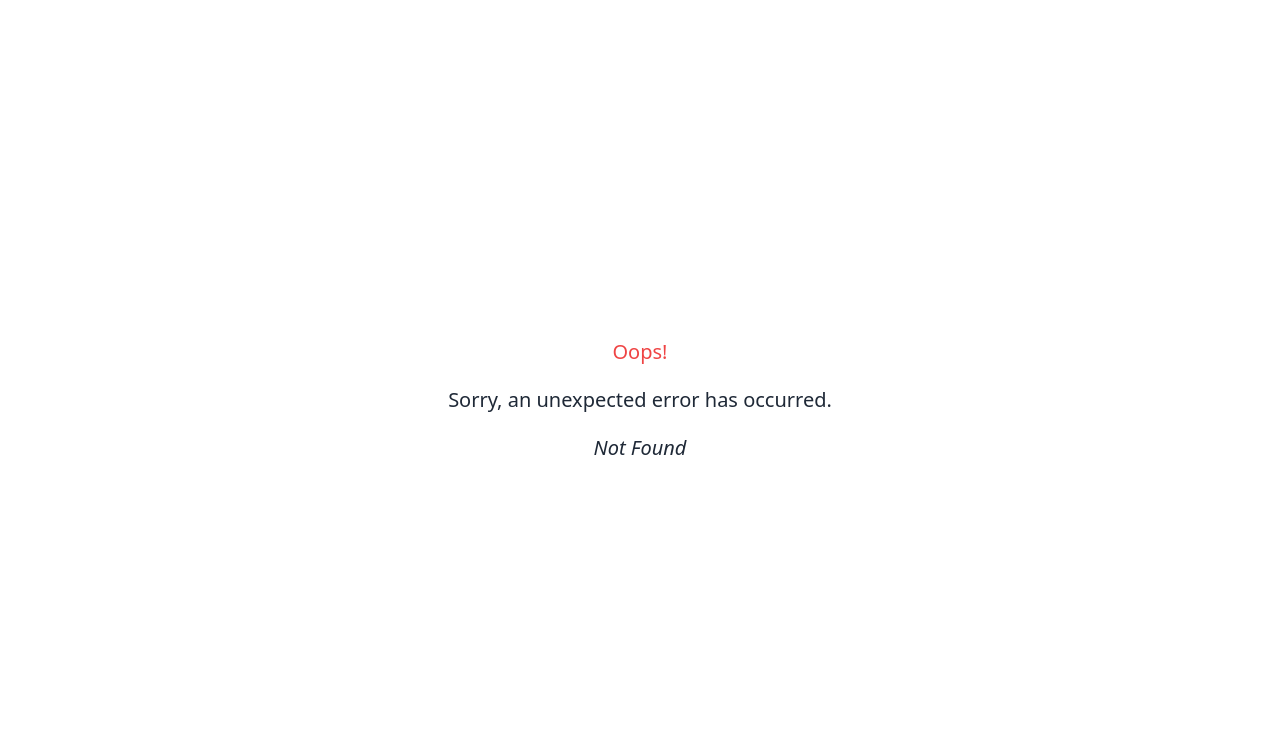
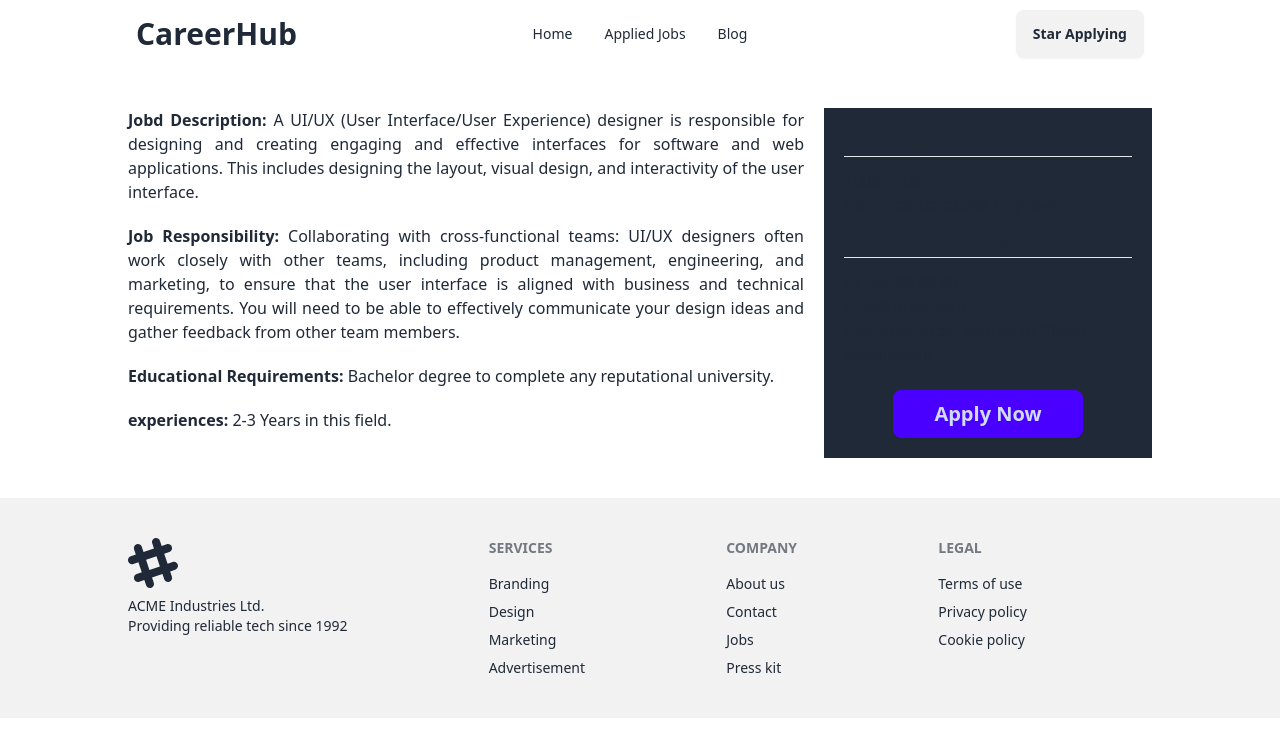
Before and after one commit to Sawon-52/react-career-hub, a React (Vite) app: page /job/1 in a window 1280 px wide. Before the commit this address had no page. Shown: the top 756 px of the page. Built offline with nearby package versions, Linux system fonts and the light colour scheme.

Commit message:
created job details component and it handle to react router

```diff
--- a/src/Components/Banner/Banner.jsx
+++ b/src/Components/Banner/Banner.jsx
@@ -1,6 +1,6 @@
 const Banner = () => {
   return (
-    <div className="md:flex items-center justify-between my-4 ">
+    <div className="md:flex items-center justify-between my-12 min-h-max">
       <div>
         <h1 className="text-5xl font-bold">
           One Step <br /> Closer To Your <br /> <span className="text-blue-400"> Dream Job</span>
--- a/src/Components/FeaturedJob/FeaturedJob.jsx
+++ b/src/Components/FeaturedJob/FeaturedJob.jsx
@@ -11,7 +11,7 @@ const FeaturedJob = () => {
       .then((res) => res.json())
       .then((data) => setJobs(data));
   }, []);
-  console.log(jobs);
+
   return (
     <div>
       <HomeTitle title={"Featured Jobs"} description={"Explore thousands of job opportunities with all the information you need. Its your future"}></HomeTitle>
--- a/src/Components/Job/Job.jsx
+++ b/src/Components/Job/Job.jsx
@@ -1,9 +1,10 @@
 import PropTypes from "prop-types";
 import { SlLocationPin } from "react-icons/sl";
 import { RiMoneyDollarCircleLine } from "react-icons/ri";
+import { Link } from "react-router-dom";
 
 const Job = ({ job }) => {
-  const { logo, job_title, company_name, job_type, remote_or_onsite, location, salary } = job;
+  const { id, logo, job_title, company_name, job_type, remote_or_onsite, location, salary } = job;
   return (
     <div className="border-2 border-gray-600 rounded-xl p-10 space-y-3">
       <img src={logo} alt="Company logo" />
@@ -17,12 +18,17 @@ const Job = ({ job }) => {
         <h3 className="flex items-center gap-3">
           <SlLocationPin /> {location}
         </h3>
-        <h3 className="flex items-center gap-3">
+        <h3 className="flex items-center gap-3 ">
           <RiMoneyDollarCircleLine />
           Salary: {salary}
         </h3>
       </div>
-      <button className="btn btn-info">View Details</button>
+
+      <div>
+        <Link to={`/job/${id}`}>
+          <button className="btn btn-info">View Details</button>
+        </Link>
+      </div>
     </div>
   );
 };
--- /dev/null
+++ b/src/Components/JobDetails/Jobdetails.jsx
@@ -0,0 +1,60 @@
+import { Link, useLoaderData, useParams } from "react-router-dom";
+
+const Jobdetails = () => {
+  const jobs = useLoaderData();
+  const { id } = useParams();
+  //   console.log(data);
+  //   console.log(id);
+
+  const idInt = parseInt(id);
+
+  const job = jobs.find((job) => job.id === idInt);
+
+  const { job_description, job_responsibility, educational_requirements, experiences, salary, job_title, contact_information } = job;
+
+  return (
+    <div className="grid md:grid-cols-3 gap-5 w-4/5 mx-auto my-10">
+      <div className="md:col-span-2 space-y-5 text-justify text-md">
+        <h2>
+          <span className="font-bold">Jobd Description: </span>
+          {job_description}
+        </h2>
+        <h2>
+          <span className="font-bold">Job Responsibility: </span>
+          {job_responsibility}
+        </h2>
+        <h2>
+          <span className="font-bold">Educational Requirements: </span>
+          {educational_requirements}
+        </h2>
+        <h2>
+          <span className="font-bold">experiences: </span>
+          {experiences}
+        </h2>
+      </div>
+
+      <div className="bg-gray-800 p-5">
+        <div>
+          <h2 className="text-xl font-bold">Job Details</h2>
+          <hr />
+          <h3 className="mt-3">{salary}</h3>
+          <h3>{job_title}</h3>
+        </div>
+        <div>
+          <h1 className="text-xl font-bold mt-3">Contact Information</h1>
+          <hr />
+          <h3 className="mt-3">{contact_information.phone}</h3>
+          <h3>{contact_information.email}</h3>
+          <h3>{contact_information.address}</h3>
+        </div>
+        <div className="flex justify-center mt-6">
+          <Link>
+            <button className="btn btn-primary px-10 text-xl"> Apply Now</button>
+          </Link>
+        </div>
+      </div>
+    </div>
+  );
+};
+
+export default Jobdetails;
--- a/src/main.jsx
+++ b/src/main.jsx
@@ -7,6 +7,7 @@ import Home from "./Components/Home/Home.jsx";
 import ErrorPage from "./Components/ErrorPage/ErrorPage.jsx";
 import Applied from "./Components/Applied/Applied.jsx";
 import Blogs from "./Components/Blogs/Blogs.jsx";
+import Jobdetails from "./Components/JobDetails/Jobdetails.jsx";
 
 const router = createBrowserRouter([
   {
@@ -26,6 +27,12 @@ const router = createBrowserRouter([
         path: "/blogs",
         element: <Blogs></Blogs>,
       },
+
+      {
+        path: "/job/:id",
+        element: <Jobdetails></Jobdetails>,
+        loader: () => fetch("../jobs.json"), //dont load all data. load data only what you need
+      },
     ],
   },
 ]);
```
